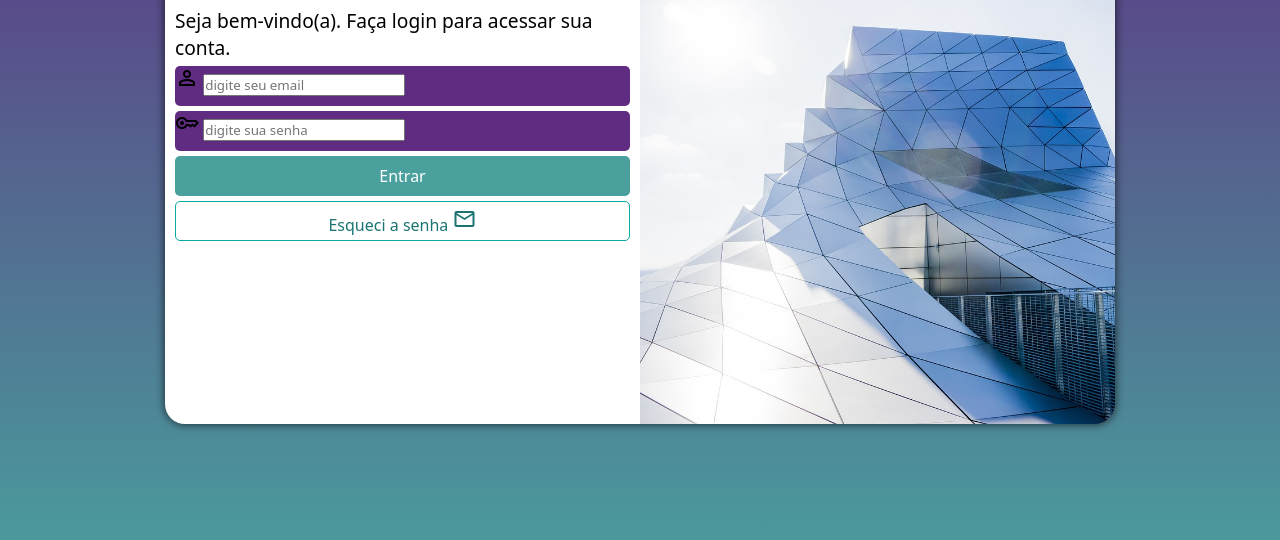
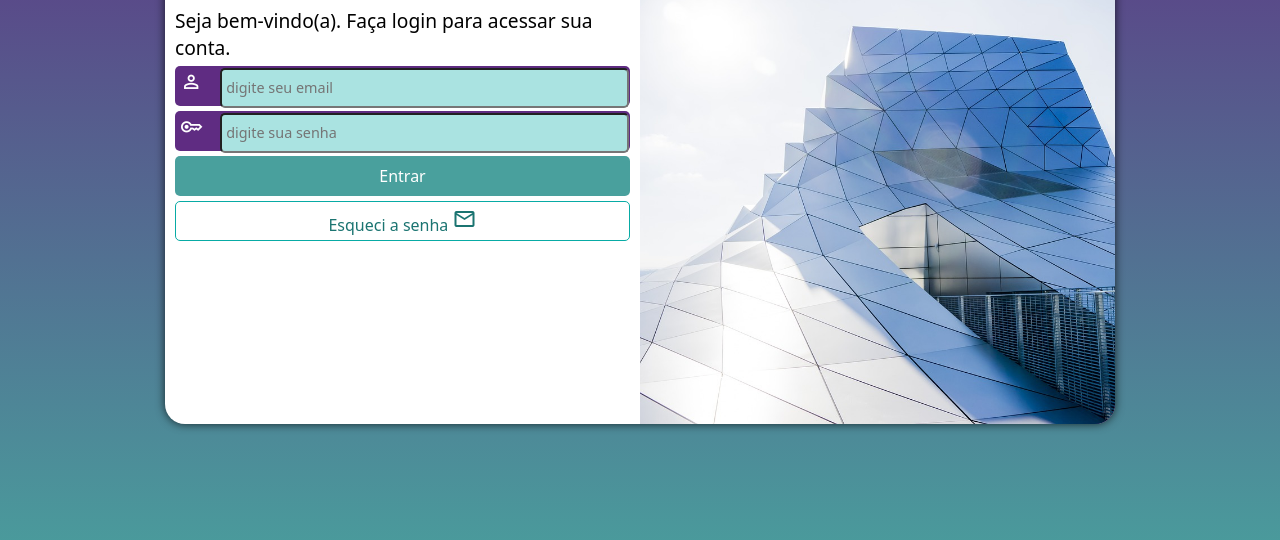
Before and after one commit to JasminePinheiro/projeto-login, a plain HTML site: page index.html in a window 1280 px wide. Shown: the part 216-756 px from the top of the page. Drawn offline with nearby package versions, Linux system fonts and the light colour scheme.

Commit message:
finalizando..

```diff
--- a/css/style.css
+++ b/css/style.css
@@ -65,6 +65,21 @@ div#formulario>h1 {
 label {
     display: none;
 }
+div.campo > span{
+    color: white;
+    font-size: 1.4em;
+    width: 40px;
+    padding: 5px;
+}
+div.campo > input{
+    background-color: #aae3e1;
+    font-size: 0.9em;
+    width: calc(100% - 46px);
+    transform: translate(1px);
+    height: 100%;
+    border-radius: 5px;
+    padding: 4px;
+}
 
 div#formulario>p {
     font-size: 0.8em;
```
